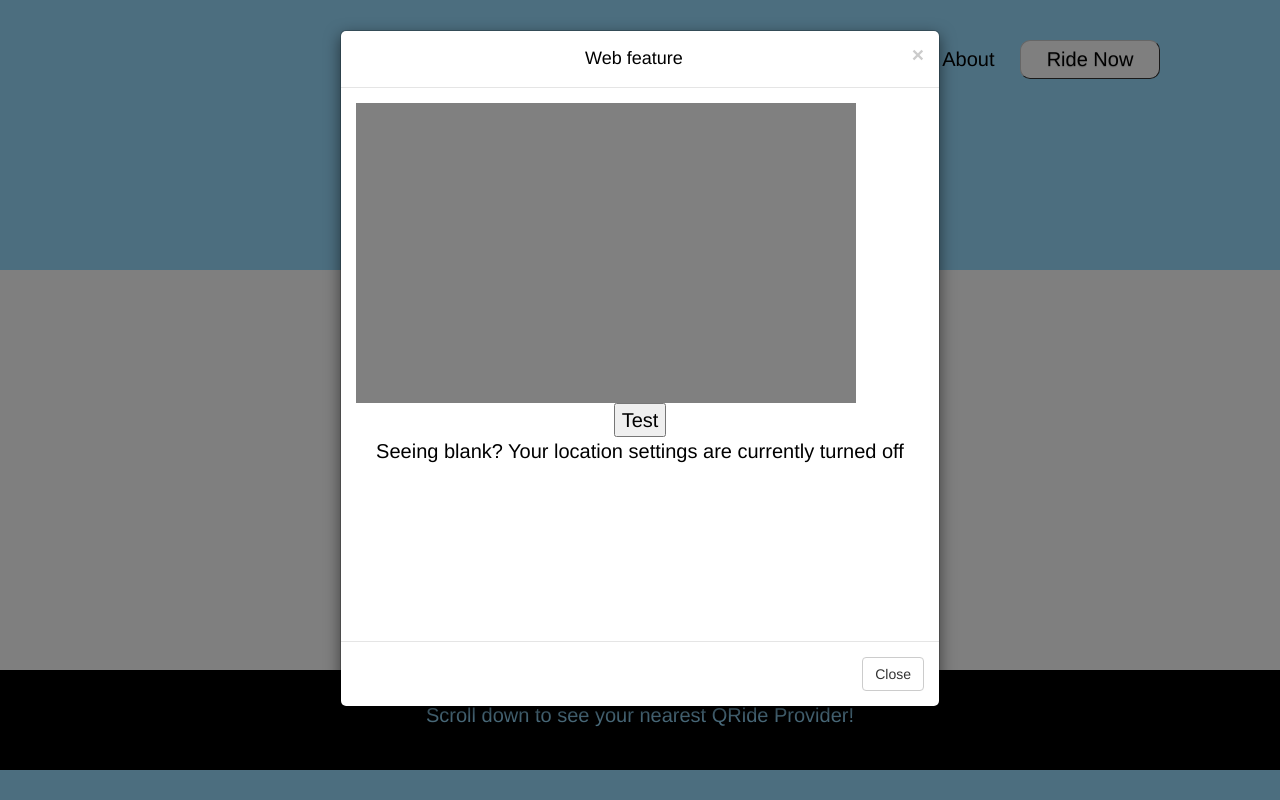
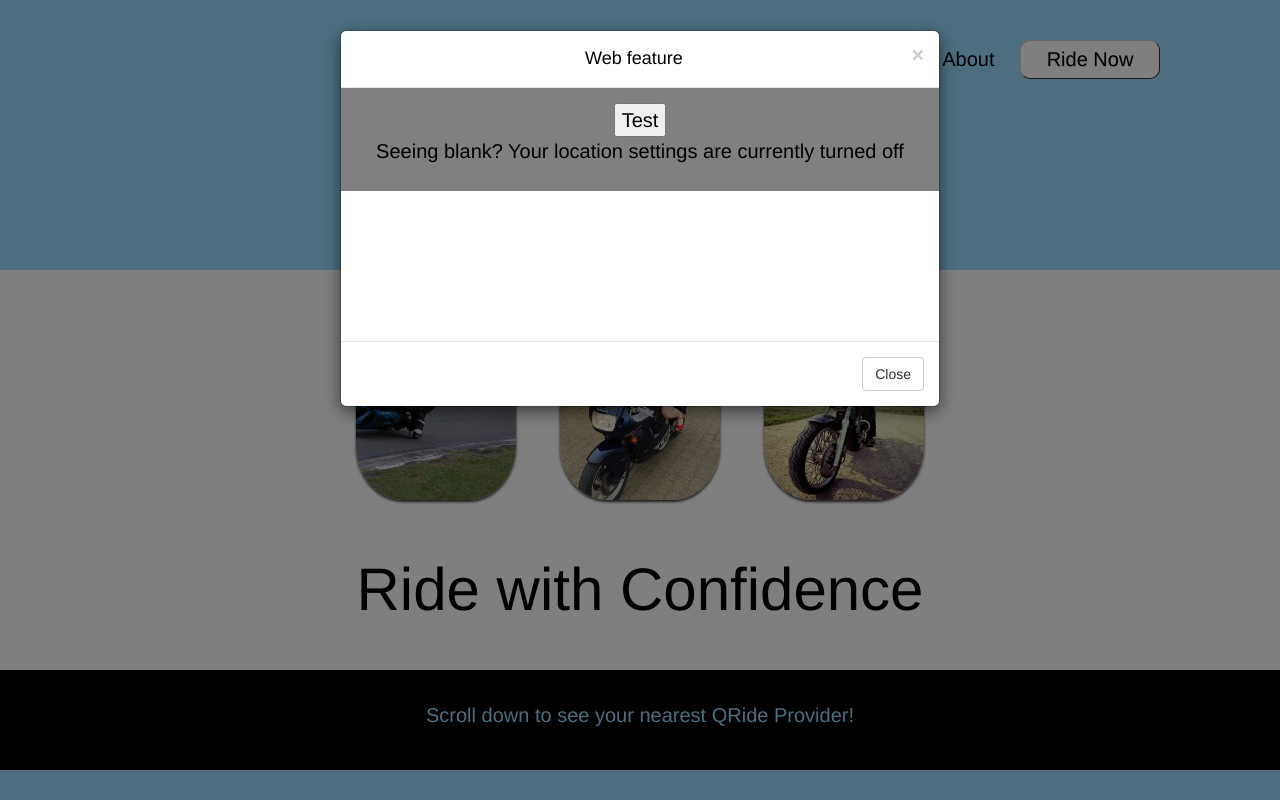
Before and after one commit to marty135/L2Moto, a PHP site: page / in a window 1280 px wide, after a click on "Ride Now". Run offline with PHP 8.4, Linux system fonts and the light colour scheme; data that the repository does not hold is empty; some libraries are stand-ins or nearby versions.

```diff
--- a/css/styles.css
+++ b/css/styles.css
@@ -86,11 +86,7 @@ span {
   font-weight: 300;
   color: black;
 }
-#rating-web-feature {
-background-color: grey;
-height: 300px;
-width: 500px;
-}
+
 #map {
   position: relative;
   bottom: 20px;
@@ -280,3 +276,8 @@ width: 500px;
   border-left: 1px solid #CCCCCC;
   text-decoration: none;
 }
+
+.modal-body {
+  background-color: grey;
+
+}
--- a/index.php
+++ b/index.php
@@ -89,8 +89,6 @@
 
           </div>
 
-
-
             <button id="testButton"> Test </button>
             <div  class="fb-like"
                   data-share="true"
```
